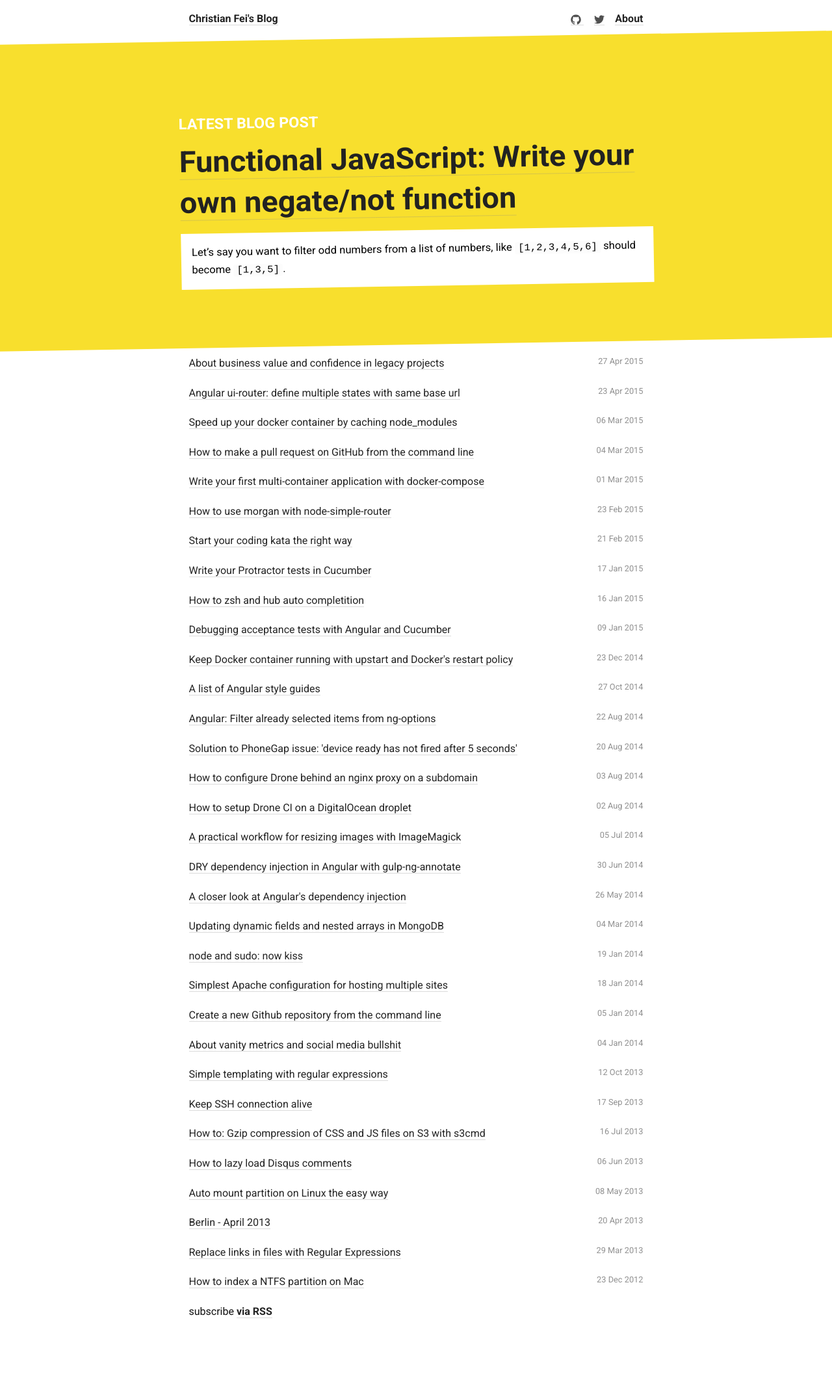
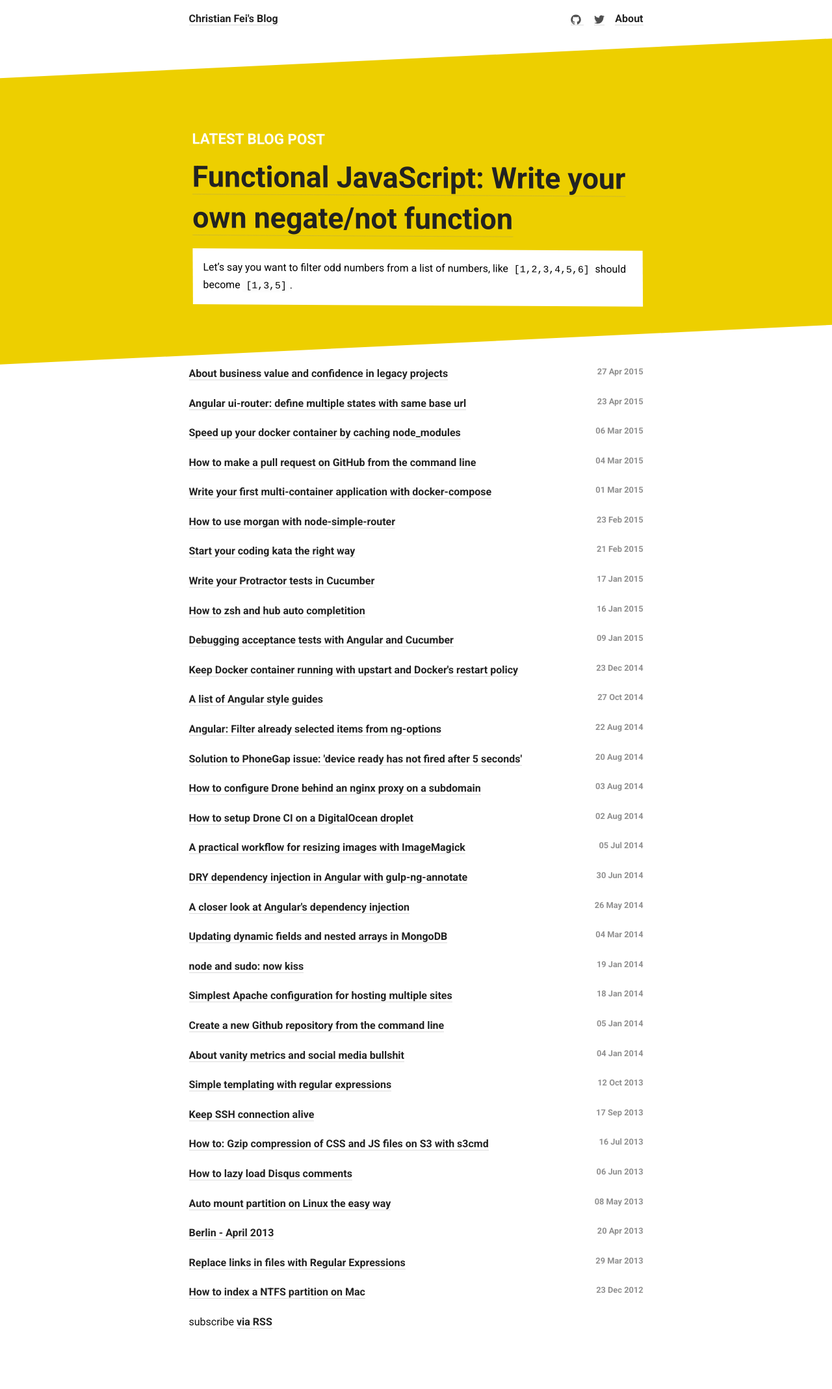
Before and after one commit to christian-fei/christian-fei.github.io-pandoc, a Jekyll site: the page built from index.html, in a window 1280 px wide. Shown: the whole page at 65% size. Built offline with Jekyll 4.4.1, drawn with Linux system fonts in a browser that asks for light colours; Markdown is read by kramdown in place of the engine named in the settings; comment, search, counter and statistics services are not loaded.

Commit message:
improved design

```diff
--- a/_sass/_layout.scss
+++ b/_sass/_layout.scss
@@ -117,17 +117,20 @@ ul.block-list {
   BACKGROUND EXTENDED
 */
 .background-extended {
-  padding: 0.5em;
   overflow: hidden;
   background: black;
   color: white;
   background: $yellow-color;
   color: black;
 
-  padding-top: 5em;
-  padding-bottom: 5em;
+  padding: 4em .5em;
+  margin: 2em auto;
 
-  transform: scaleX(1.04) rotateZ(-1deg);
+  transform: scaleX(1.1) rotateZ(-$rotation-degrees);
+
+  .wrapper {
+    transform: translateY(5%) scaleX(0.9) rotateZ($rotation-degrees);
+  }
 }
 
 
--- a/css/main.scss
+++ b/css/main.scss
@@ -13,7 +13,7 @@ $small-font-size:  $base-font-size * 0.875;
 
 $spacing-unit:     20px;
 
-$yellow-color:     #F8DF2D;
+$yellow-color:     #EDCF00;
 $background-color: #FFFFFF;
 $grey-color:       rgb(80,80,80);
 $grey-color-light: #FCFCFC;
@@ -23,6 +23,9 @@ $grey-color-dark:  darken($grey-color, 25%);
 $text-color:       #111;
 $link-color:       #000;
 $link-color:       #222;
+
+
+$rotation-degrees: 3deg;
 
 
 $max-width:        666px;
--- a/index.html
+++ b/index.html
@@ -23,7 +23,7 @@ layout: default
   <ul class="block-list">
     {% for post in site.posts offset:1 %}
       <li>
-        <a class="no-bold" href="{{ post.url | prepend: site.baseurl }}">{{ post.title }} <span class="post-date">{{ post.date | date_to_string }}</span></a>
+        <a class="no-bold1" href="{{ post.url | prepend: site.baseurl }}">{{ post.title }} <span class="post-date">{{ post.date | date_to_string }}</span></a>
       </li>
     {% endfor %}
   </ul>
```
